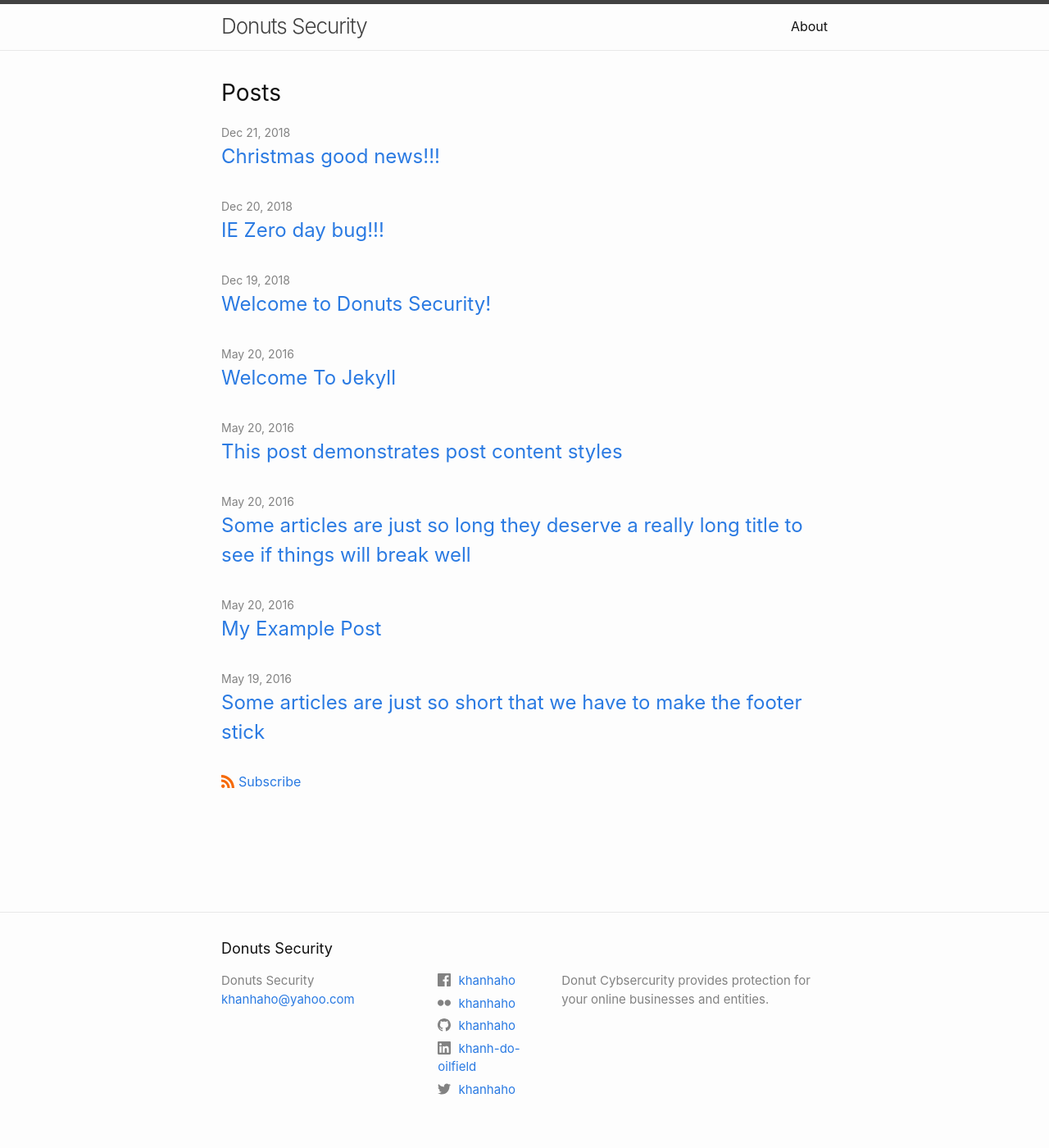
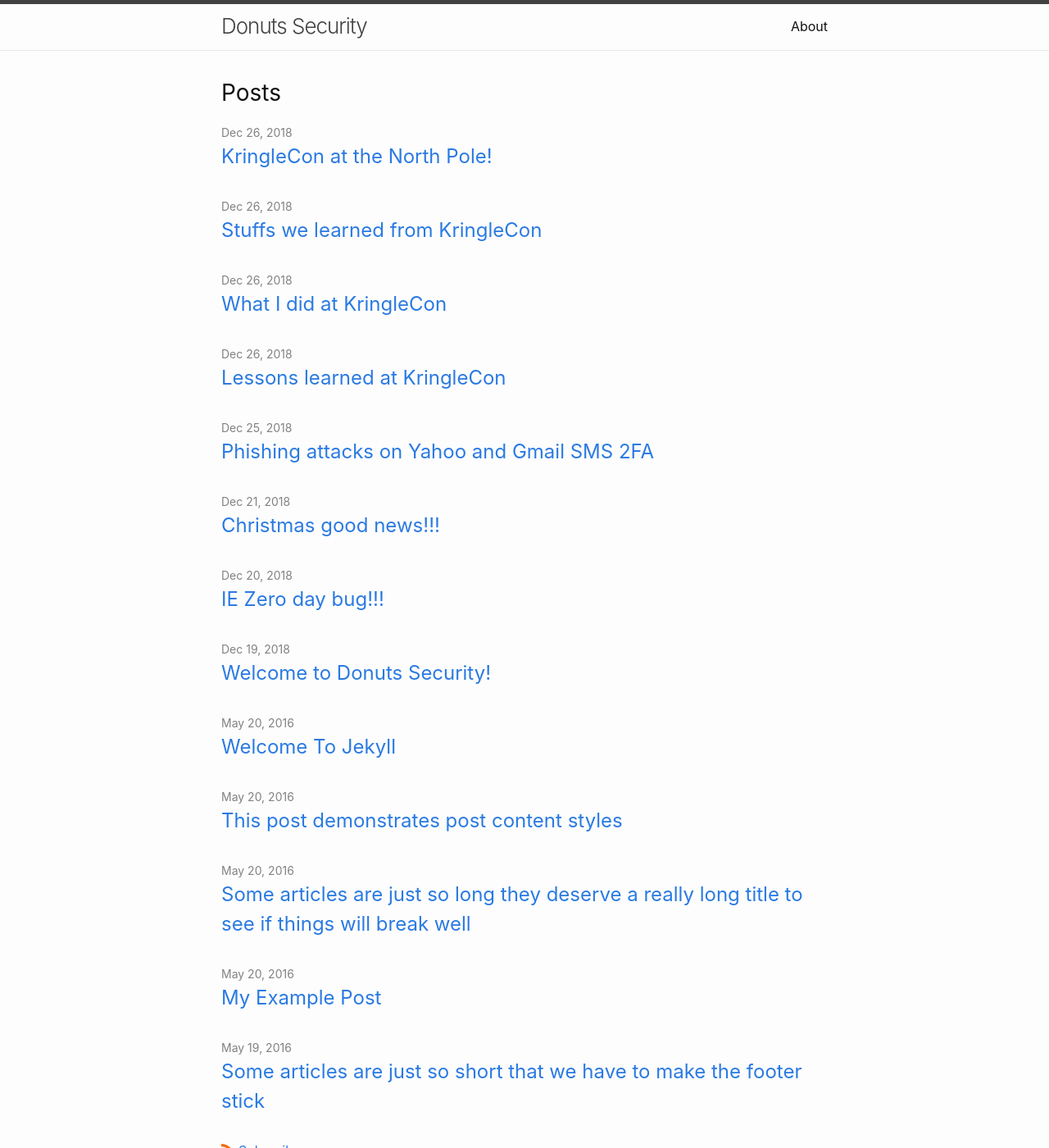
Before and after one commit to Khanhaho/khanhaho.github.io, a Jekyll site: the page built from index.md, in a window 1280 px wide and 1400 px high. Shown: the whole window at 82% size. Built offline with Jekyll 4.4.1, drawn with Linux system fonts in a browser that asks for light colours; part of the change alters nothing that is shown; some of the changed text lies outside the part shown.

Commit message:
Add holiday challenges

```diff
--- a/_config.yml
+++ b/_config.yml
@@ -16,13 +16,11 @@
 title: Donuts Security
 email: khanhaho@yahoo.com
 description: >- # this means to ignore newlines until "baseurl:"
-    Donut Cybsercurity provides protection for your online businesses and entities.
+    Donuts Cybsercurity provides protection for your online businesses and entities.
 baseurl: "" # the subpath of your site, e.g. /blog
 url: "" # the base hostname & protocol for your site, e.g. http://example.com
 twitter_username: khanhaho
 github_username:  khanhaho
-flickr_username:  khanhaho
-facebook_username: khanhaho
 linkedin_username: khanh-do-oilfield
 
 # Build settings
--- /dev/null
+++ b/_posts/2018-12-25-2fa-attack.md
@@ -0,0 +1,17 @@
+---
+layout: post
+title: "Phishing attacks on Yahoo and Gmail SMS 2FA"
+categories: misc
+---
+
+Attackers created a phishing campaign targeting Yahoo and Gmail user who use 2FA (two factors authentication) using either a SMS sent to the phone or OTP generated by an authenticator app.
+
+This sophisticated attack trick people into giving the attackers all their login info for Yahoo and Gmail, and once the attackers get access to the victims account, they will set up a third-party app password to maintain continued access to the account, even if the victims change their account password.
+
+### So it seems 2FA is also flawed, what can I do?
+
+Well, the best way is to employ U2F (Univeral 2nd Factor). You will need to purchase a device and use it together with your PC or phone everytime you want to log in a service.
+
+For detailed explanations, check out this site from [Troy Hunt][troy-hunt].
+
+[troy-hunt]: https://www.troyhunt.com/beyond-passwords-2fa-u2f-and-google-advanced-protection/
--- /dev/null
+++ b/_posts/2018-12-26-kringlecon-lessons.md
@@ -0,0 +1,28 @@
+---
+layout: post
+title: "Lessons learned at KringleCon"
+categories: misc
+---
+
+### Cool stuffs I learned at KringleCon
+
+There are many new and cool technique I learned while doing KringleCon. Below are the list:
+
+- PowerShell command injection, using the operator "&" [PowerShell][power-shell]
+- Vi Editor Basics [Vi Editor][vi-editor]
+- SQLite3 .dump'ing, and general sqlite3 command [SQLite dumping][sqlite-dump]
+- Finding Browsable Directories
+- [Website Directory Browsing][website-browsing]
+- [Vim artifacts][vim-artifacts]
+- [De Bruijn][de-bruijn] sequences. Use to brute force code in less time
+
+[power-shell]: https://ss64.com/ps/call.html
+[vi-editor]: https://kb.iu.edu/d/afcz
+[sqlite-dump]: https://www.digitalocean.com/community/questions/how-do-i-dump-an-sqlite-database
+[website-browsing]: https://portswigger.net/kb/issues/00600100_directory-listing
+[vim-artifacts]: https://tm4n6.com/2017/11/15/forensic-relevance-of-vim-artifacts/
+[de-bruijn]: http://www.hakank.org/comb/debruijn.cgi
+
+
+
+![kringle con](/assets/img/kringlecon.jpg)
--- /dev/null
+++ b/_posts/2018-12-26-kringlecon-taks.md
@@ -0,0 +1,29 @@
+---
+layout: post
+title: "What I did at KringleCon"
+categories: misc
+---
+
+### How I went pass each challange in KringleCon
+
+1. This asked for a phrase related to previous Holiday Hack. I first went back to previous Holiday hack and found the answer (Happy Trails). Later, I went through the castle and found Bushy Evergreen, she asked to help with the Vi text editor. The screen said my task is to exit the editor. Typing "exit" did not help, so I pressed Ctrl-C, when the screen displayed "use :quit<Enter> to exit. I entered ":quit" and ENTER, the screen said file not save, use "!" to overwrite, so I entered ":quit!" and ENTER, and it worked. The screen congratulated me.
+
+2. The system is a remote sqlite3 database accessible via a PowerShell injection using the & operator. At clicking "The name Game", a black window pops up. Enter 2 to verify database, then enter "127.0.0.1 & ls" to display what is available at the remote root. After that enter "127.0.0.1 & sqlite3", this will open the sqlite3 program remotely. Enter ".help" to show the available sqlite3 commands. Enter ".open onboard.db" to connect to onboard database, then enter ".dump onboard" and all data from the database is shown. I found Chan to have first name as "Scott". At this point, exit sqlite by enter ".quit", and redo from option 2, and enter "127.0.0.1 & runtoanswer" and enter "scott" (no capital s).
+
+The above was only to help Minty Candycane with her problem. Once you solved her problem, clicking on her and she will tell you about the vulnerability of the CFP site. It turned out that the site has a misconfiguration. Even though the site looks inaccessible, you may only need to remove some letters/characters at the end of the URL and interesting things will show. In this case, after clicking into "Apply Now!", the URL would become "https://cfp.kringlecastle.com/cfp/cfp.html", then we only need to remove the /cfp.html at the end and the site index will show.
+
+As the "rejected-talks.csv" file show, the author of the rejected talk in the question is "John McClane".
+
+3. In this challenge I need first to help Tangle Coalbox with the Lethal ForensicELFication, using forensic skill to find out the name of the girl whom the poem was written about.
+
+Enter "ls" in the terminal window only show the file "runtoanswer", this is where you submit the answer.
+
+Seeing there is nothing in the directory, use the Up arrow key to see the previous command entered into the system. Some of those commands listed a poem was created using the VIM text editor under .secrets/her/poem.txt
+
+Display this poem using either "cat", "nano" or "vim" and it was obvious that the name of an elf girl was replaced by "NEVERMORE".
+
+There was no other command that showed what was replaced. However VIM has the info data and this can be accessed by "cat .viminfo". From there, we can see that "NEVERMORE" replaced "Elinore".
+
+The truth is I didn't know about this .viminfo file, I saw that from the chat.
+
+![kringle con](/assets/img/kringlecon.jpg)
--- /dev/null
+++ b/_posts/2018-12-26-kringlecon-talks.md
@@ -0,0 +1,13 @@
+---
+layout: post
+title: "Stuffs we learned from KringleCon"
+categories: misc
+---
+
+### Here are what we see in KringleCon
+
+- Evil cloud: how attackers fool people into disclosing their credential by comprehensive phishing tactics, including those who use 2FA.
+- Pivoting SSH: very cool forward tricks on SSH allowing remote secure connect.
+- Software Defined Radio (SDR): this is really cool stuffs, using accessible hardware couple with software to receive and transmit radio signal and do all cool thing with them.
+
+![kringle con](/assets/img/kringlecon.jpg)
--- /dev/null
+++ b/_posts/2018-12-26-kringlecon.md
@@ -0,0 +1,13 @@
+---
+layout: post
+title: "KringleCon at the North Pole!"
+categories: misc
+---
+
+This holiday season you are invited to the North Pole for a conference on all thing security, the KringleCon!
+
+Go here [KringleCon][kringlecon] to meet the experts, watch awesome presentation and hack yourself some prizes!
+
+![kringle con](/assets/img/kringlecon.jpg)
+
+[kringlecon]: https://www.kringlecon.com/invite
```
Also changed, not shown: assets/img/kringlecon.JPG (added).
